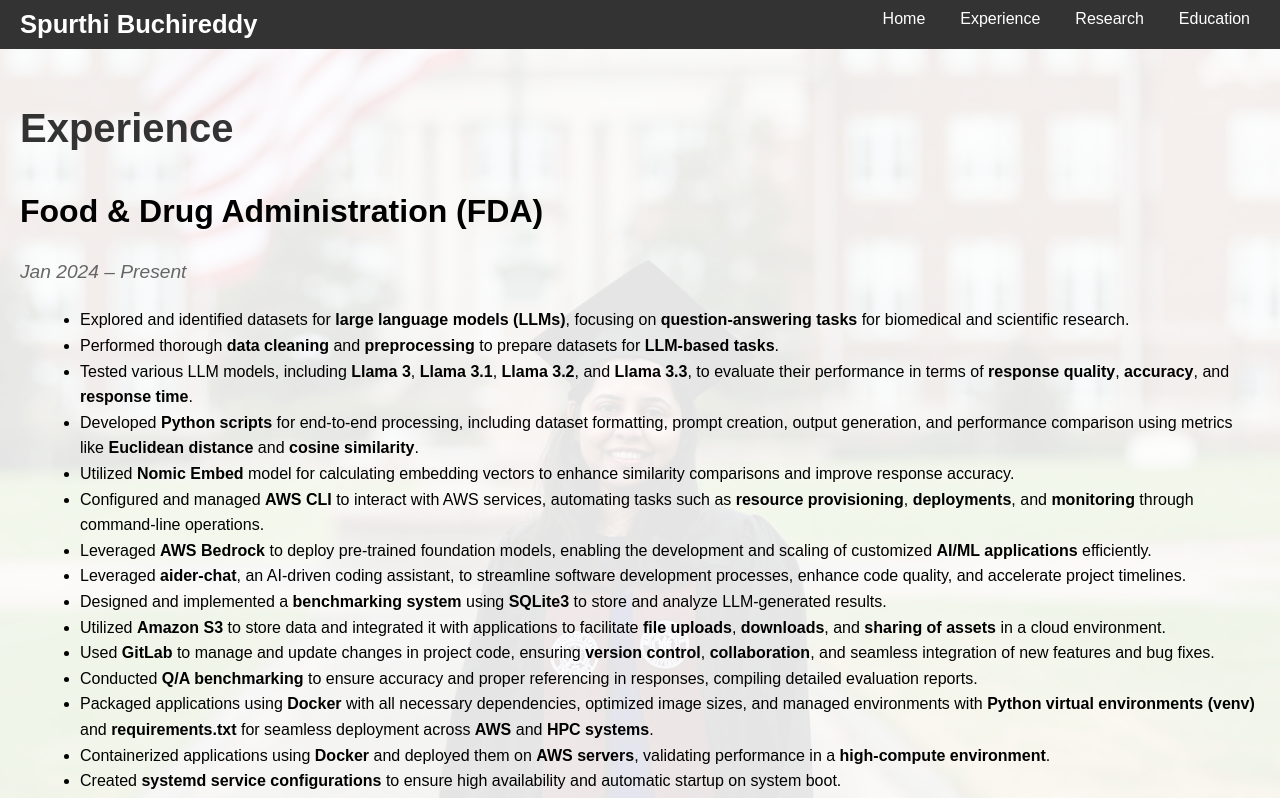
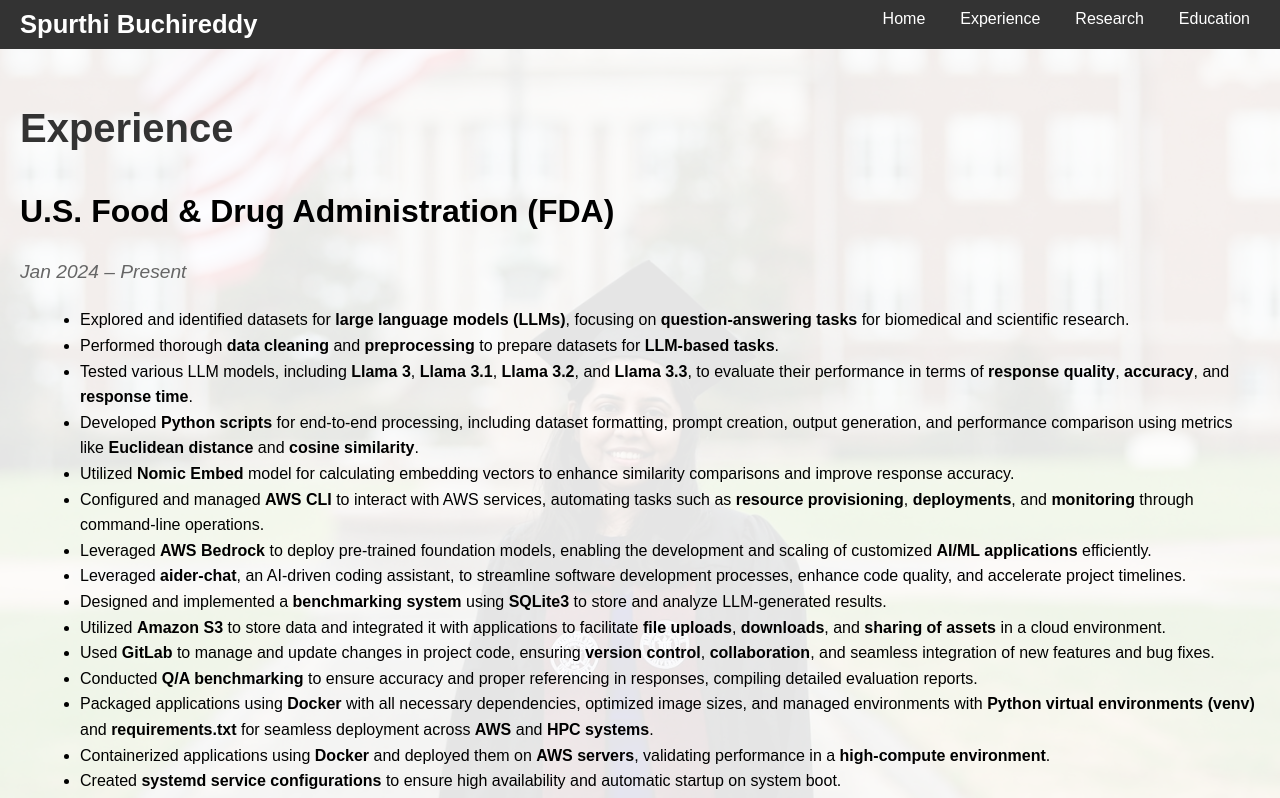
Before and after one commit to spurthib/mobile-portfolio, a Next.js app: page /experience in a window 1280 px wide. Shown: the top 798 px of the page. Built offline with nearby package versions, Linux system fonts and the light colour scheme.

Commit message:
updated experience

```diff
--- a/app/experience/page.js
+++ b/app/experience/page.js
@@ -14,7 +14,7 @@
 
       {/* FDA Section */}
       <div style={{ marginBottom: '40px' }}>
-        <h2 style={{ fontSize: '2rem', marginBottom: '10px', '@media (max-width: 768px)': { fontSize: '1.5rem' } }}>Food & Drug Administration (FDA)</h2>
+        <h2 style={{ fontSize: '2rem', marginBottom: '10px', '@media (max-width: 768px)': { fontSize: '1.5rem' } }}>U.S. Food & Drug Administration (FDA)</h2>
         <p style={{ fontSize: '1.2rem', marginBottom: '20px', fontStyle: 'italic' }}>Jan 2024 – Present</p>
         <ul style={{ listStyleType: 'disc', marginLeft: '20px', '@media (max-width: 768px)': { marginLeft: '10px' } }}>
           <li>Explored and identified datasets for <strong>large language models (LLMs)</strong>, focusing on <strong>question-answering tasks</strong> for biomedical and scientific research.</li>
```
